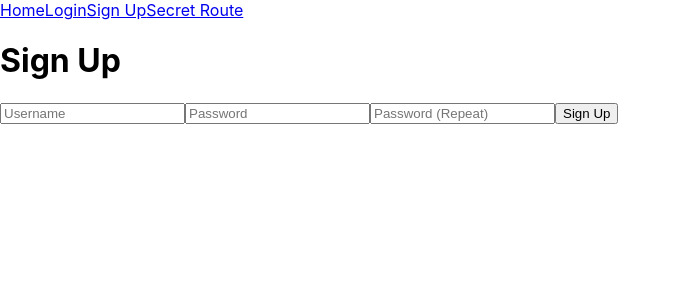
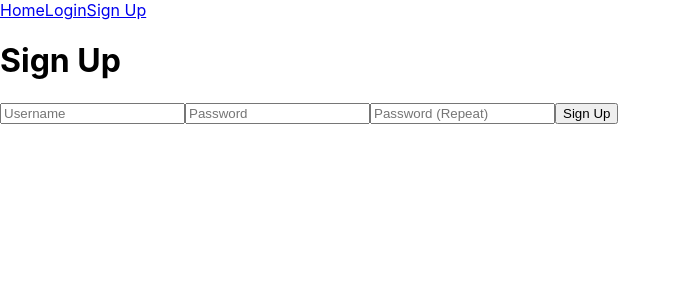
Before and after one commit to jherbin/node-jwt-mysql-login, a React (Create React App) app: page /sign-up in a window 1280 px wide. Shown: the top 300 px of the page, without its empty margins (0-681 px from the left). Built offline with nearby package versions, Linux system fonts and the light colour scheme.

Commit message:
stable version

```diff
--- a/src/App.js
+++ b/src/App.js
@@ -9,12 +9,10 @@ import SecretRoute from './pages/SecretRoute';
 
 function App() {
   const [token, setToken] = useState('');
-  const [user, setUser] = useState({});
+  const [user, setUser] = useState('');
   const [loginMsg, setLoginMsg] = useState('');
   const [isLoggedIn, setIsLoggedIn] = useState(false);
   let navigate = useNavigate('/');
-
-  const [secretContent, setSecretContent] = useState('');
 
   const login = async (username, password) => {
     try {
@@ -28,8 +26,7 @@ function App() {
       setToken(response.token);
       setUser(response.user);
       setIsLoggedIn(true);
-      const secret = await AuthService.getSecretContent(token);
-      setSecretContent(secret);
+
       window.localStorage.setItem('token', token);
       navigate('/', { replace: true });
     } catch (error) {
@@ -39,7 +36,7 @@ function App() {
 
   const logout = () => {
     setToken('');
-    setUser({});
+    setUser('');
     setIsLoggedIn(false);
     window.localStorage.clear();
   };
@@ -50,7 +47,7 @@ function App() {
         <Link to="/">Home</Link>
         {!isLoggedIn && <Link to="/login">Login</Link>}
         {!isLoggedIn && <Link to="/sign-up">Sign Up</Link>}
-        <Link to="/secret-route">Secret Route</Link>
+        {isLoggedIn && <Link to="/secret-route">Secret Route</Link>}
       </nav>
       <Routes>
         <Route
@@ -59,10 +56,7 @@ function App() {
         />
         <Route path="login" element={<Login msg={loginMsg} login={login} />} />
         <Route path="sign-up" element={<SignUp />} />
-        <Route
-          path="secret-route"
-          element={<SecretRoute secretContent={secretContent} />}
-        />
+        <Route path="secret-route" element={<SecretRoute token={token} />} />
       </Routes>
     </div>
   );
--- a/src/MySQL/middleware/users.js
+++ b/src/MySQL/middleware/users.js
@@ -33,17 +33,18 @@ module.exports = {
     next();
   },
   isLoggedIn: (req, res, next) => {
+    console.log(req.headers);
     console.log(JSON.stringify(req.headers.authorization, null, 2));
     try {
       const token = req.headers.authorization;
       console.log(req.headers);
       const decoded = jwt.verify(token, process.env.SECRET_KEY);
       req.userData = decoded;
+      next();
     } catch (err) {
       return res.status(401).send({
         msg: 'Your session is not valid!',
       });
     }
-    next();
   },
 };
--- a/src/pages/SecretRoute.js
+++ b/src/pages/SecretRoute.js
@@ -1,5 +1,12 @@
-import React from 'react';
+import React, { useEffect, useState } from 'react';
+import AuthService from '../services/AuthService';
 
 export default function SecretRoute(props) {
-  return <div>{props.secretContent}</div>;
+  const [secretContent, setSecretContent] = useState('');
+
+  useEffect(() => {
+    AuthService.getSecretContent(props.token).then(setSecretContent);
+  }, [props.token]);
+
+  return <div>{secretContent}</div>;
 }
--- a/src/services/AuthService.js
+++ b/src/services/AuthService.js
@@ -13,9 +13,8 @@ const AuthService = {
       .then((response) => response.data);
   },
   getSecretContent(token) {
-    console.log(token);
     return axios
-      .get(url + 'secret-route', {
+      .get(url + 'secret-route/', {
         headers: {
           authorization: token,
         },
```
